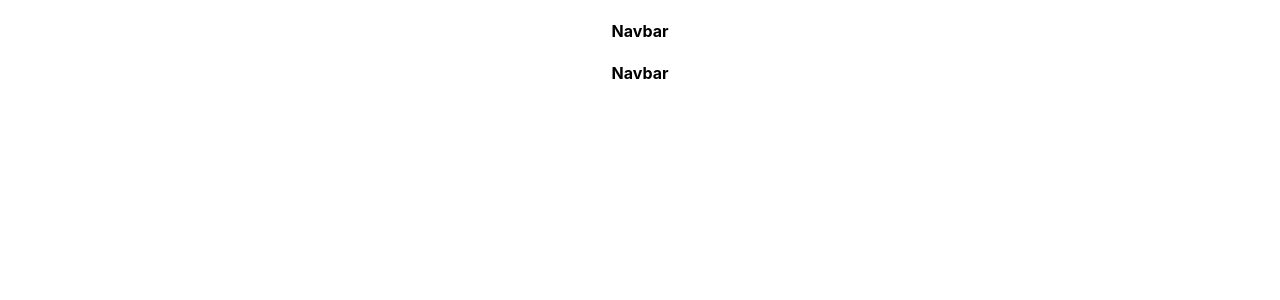
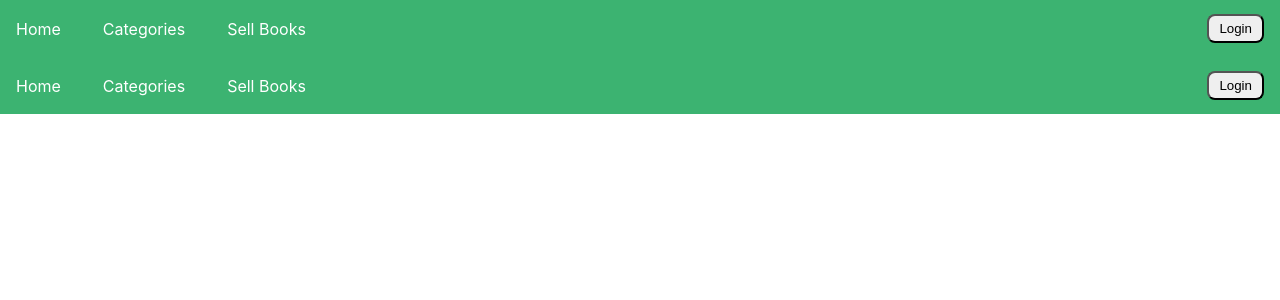
Before and after one commit to OmerAqeel/Project1, a React (Create React App) app in the folder client-side/: page /navbar in a window 1280 px wide. Shown: the top 300 px of the page. Built offline with nearby package versions, Linux system fonts and the light colour scheme.

Commit message:
Added the navbar to the web app

```diff
--- a/client-side/src/components/homePage.jsx
+++ b/client-side/src/components/homePage.jsx
@@ -4,7 +4,10 @@ import { Link, NavLink, Bars } from "react-router-dom";
 const HomePage = () => {
   return (
     <div>
+      <div>
+
       <h4>HomePage</h4>
+      </div>
     </div>
   );
 };
--- a/client-side/src/components/navbar.jsx
+++ b/client-side/src/components/navbar.jsx
@@ -1,11 +1,25 @@
 import React from "react";
-import { Link, NavLink, Bars } from "react-router-dom";
+import { Link } from "react-router-dom";
+import "./navbarStyle.css";
 
 const Navbar = () => {
   return (
-    <div>
-      <h4>Navbar</h4>
-    </div>
+    <nav className="navbar">
+      <ul>
+        <li>
+          <Link to="/" className="nav-links">Home</Link>
+        </li>
+        <li>
+          <Link to="/" className="nav-links">Categories</Link>
+        </li>
+        <li>
+          <Link to="/" className="nav-links">Sell Books</Link>
+        </li>
+      </ul>
+      <Link to="/" className="loginBtn">
+        <button>Login</button>
+      </Link>
+    </nav>
   );
 };
 
--- /dev/null
+++ b/client-side/src/components/navbarStyle.css
@@ -0,0 +1,41 @@
+.navbar {
+    display: flex;
+    justify-content: space-between;
+    align-items: center; /* Adding align-items to vertically center items */
+    color: #fff;
+    background-color: #3cb371;
+  }
+
+  .navbar ul {
+    list-style-type: none;
+    margin: 0;
+    padding: 0;
+    display: flex; /* Changing display to flex to make the list items horizontal */
+  }
+
+  li {
+    margin-right: 10px; /* Adjusting margin-right for spacing between nav-links */
+  }
+
+  .nav-links {
+    padding: 14px 16px;
+    color: white;
+    text-decoration: none;
+    text-align: center;
+  }
+
+  .loginBtn {
+    display: block;
+    padding: 14px 16px;
+    cursor: pointer;
+    font-size: 16px;
+  }
+
+  .loginBtn button{
+    border-radius:8px ;
+    padding-top: 5px;
+    padding-bottom: 5px;
+    padding-right: 10px;
+    padding-left: 10px;
+    cursor:pointer;
+  }
```
